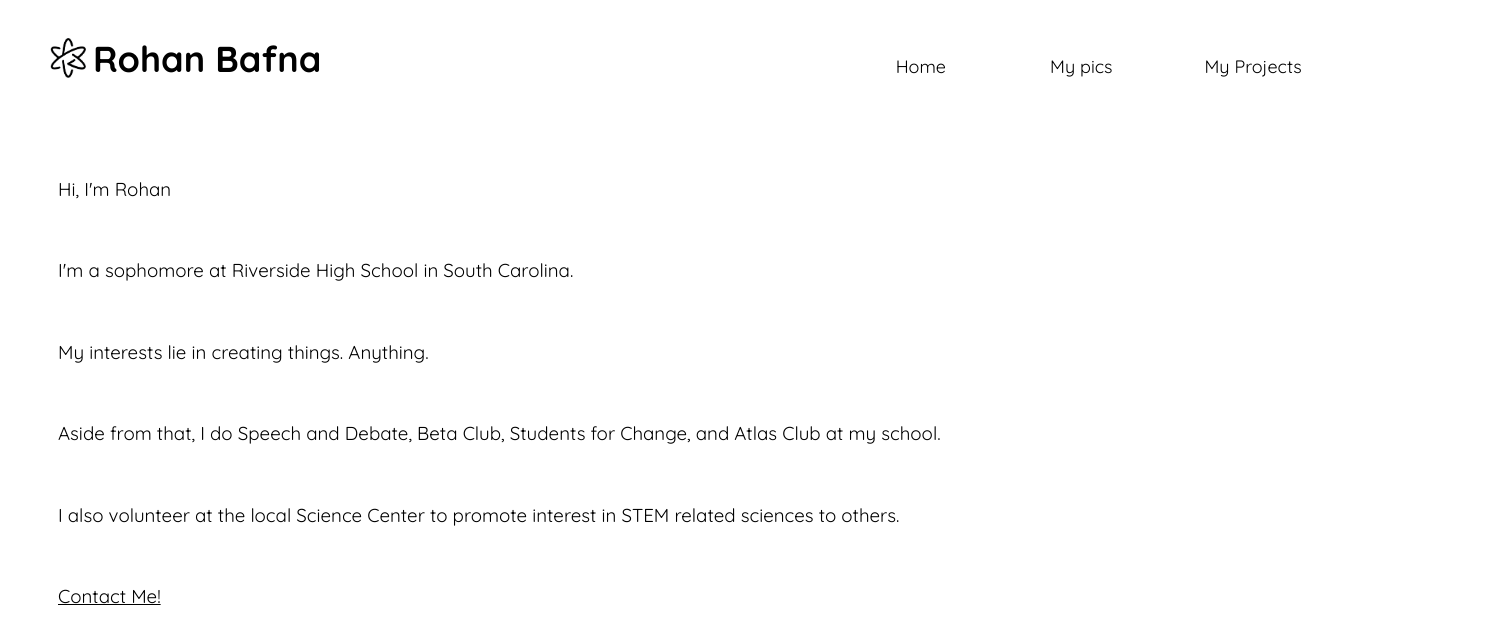
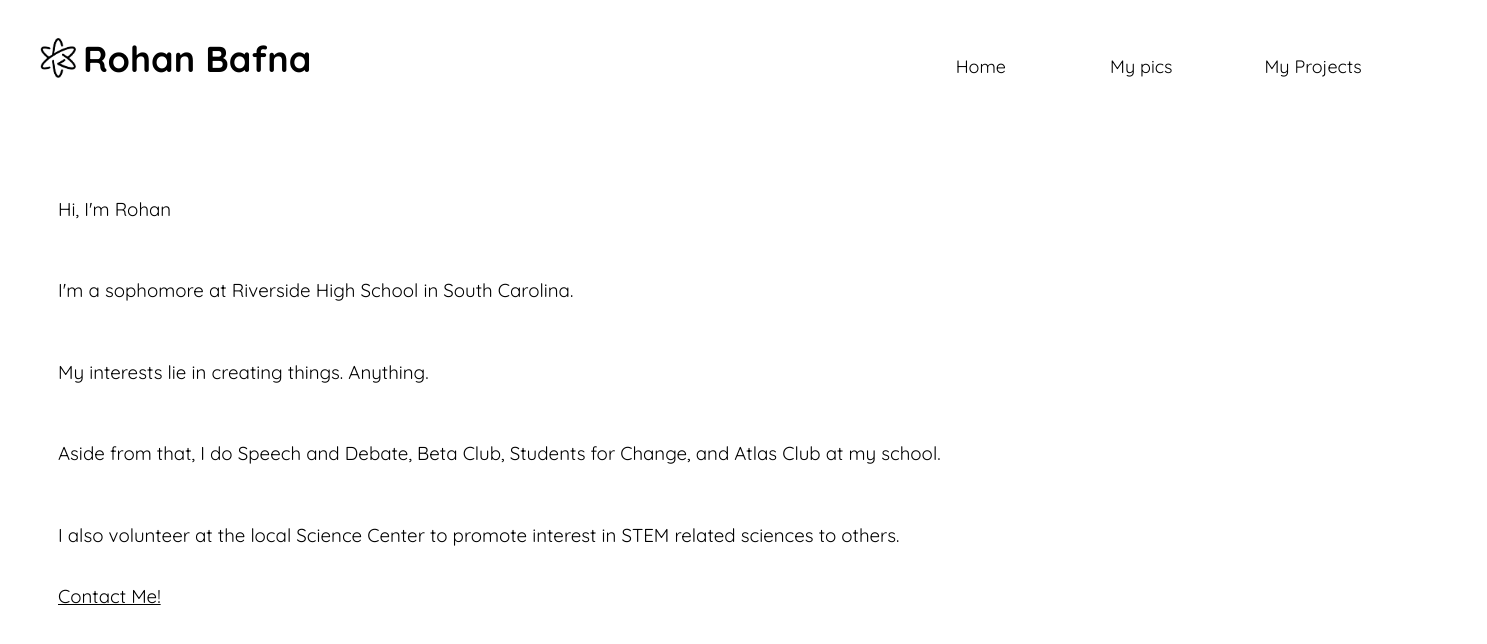
Before and after one commit to rbafna6507/rbafna6507.github.io, a plain HTML site: page rohan.html in a window 1280 px wide. Shown: the whole page, 1487 px wide, since content can reach past the window. Drawn offline with Linux system fonts and the light colour scheme.

Commit message:
Initial Commit

```diff
--- a/about.css
+++ b/about.css
@@ -37,7 +37,7 @@ h3 {
 .header {
     font-family: "quicksand";
     position: relative;
-    left: 20px;
+    left: 30px;
     bottom: 70px;
 
 }
@@ -45,7 +45,7 @@ h3 {
 .leftsidelist {
   position: relative;
   top: 10px;
-  right: 25px;
+  left: 45px;
 }
 
 .home {
@@ -59,7 +59,6 @@ h3 {
 #navbar {
   position: relative;
   top: 30px;
-  left: 20px;
 
 }
 
@@ -94,7 +93,7 @@ a:active {
     display: inline-block;
     position: relative;
     left: 50px;
-    bottom: 50px;
+    bottom: 30px;
     font-family: "quicksand";
 }
 
--- a/projects.css
+++ b/projects.css
@@ -22,17 +22,17 @@ ul{
 }
 
 .header {
-    font-family: "quicksand";
-    position: relative;
-    left: 20px;
-    bottom: 70px;
+  font-family: "quicksand";
+  position: relative;
+  left: 10px;
+  bottom: 70px;
 
 }
 
 .leftsidelist {
-  position: relative;
-  top: 10px;
-  right: 25px;
+position: relative;
+top: 10px;
+left: 35px;
 }
 
 #logo {
--- a/style.css
+++ b/style.css
@@ -119,11 +119,10 @@ p {
 }
 
 .header {
-    font-family: "quicksand";
-    position: relative;
-    left: 20px;
-    bottom: 70px;
-
+  font-family: "quicksand";
+  position: relative;
+  left: 10px;
+  bottom: 70px;
 }
 
 img {
@@ -135,9 +134,9 @@ img {
 }
 
 .leftsidelist {
-  position: relative;
-  top: 10px;
-  right: 25px;
+position: relative;
+top: 10px;
+left: 35px;
 }
 
 .home {
```
Also changed, not shown: index.html (added, +45 -0 lines), pics.html (+3 -3 lines), projects.html (+2 -2 lines), circular actual atom logo.png (added), 1 other file.
